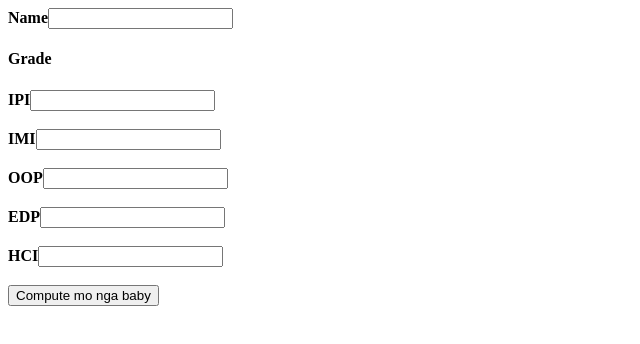
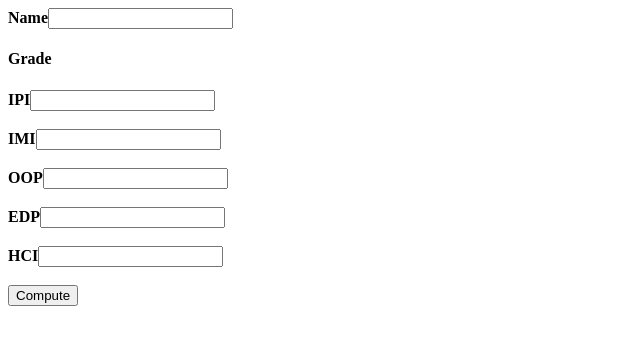
Before and after one commit to janeargawanon/janeeeyy, a plain HTML site: page activity.html in a window 1280 px wide. Shown: the whole page, without its empty margins (0-640 px from the left). Drawn offline with Linux system fonts and the light colour scheme.

Commit message:
Update activity.html

```diff
--- a/activity.html
+++ b/activity.html
@@ -46,7 +46,7 @@
         <b>OOP<input type="number" id="grade3"></b><br><br>
         <b>EDP<input type="number" id="grade4"></b><br><br>
         <b>HCI<input type="number" id="grade5"></b><br><br>
-    <button onclick="displayMe(text , grade1 , grade2 , grade3 , grade4 , grade5)">Compute mo nga baby</button>
+    <button onclick="displayMe(text , grade1 , grade2 , grade3 , grade4 , grade5)">Compute</button>
 
 
 </body>
```
